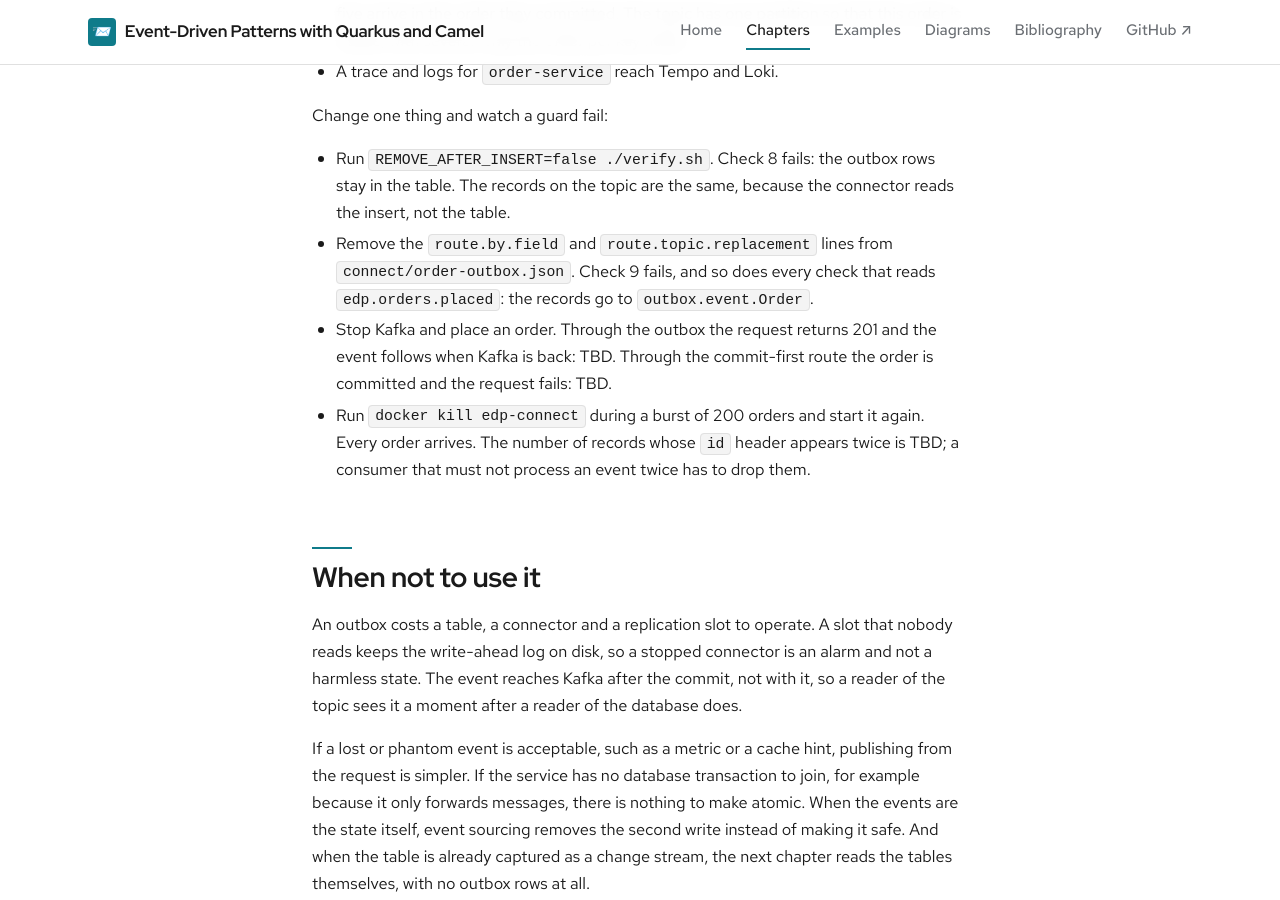
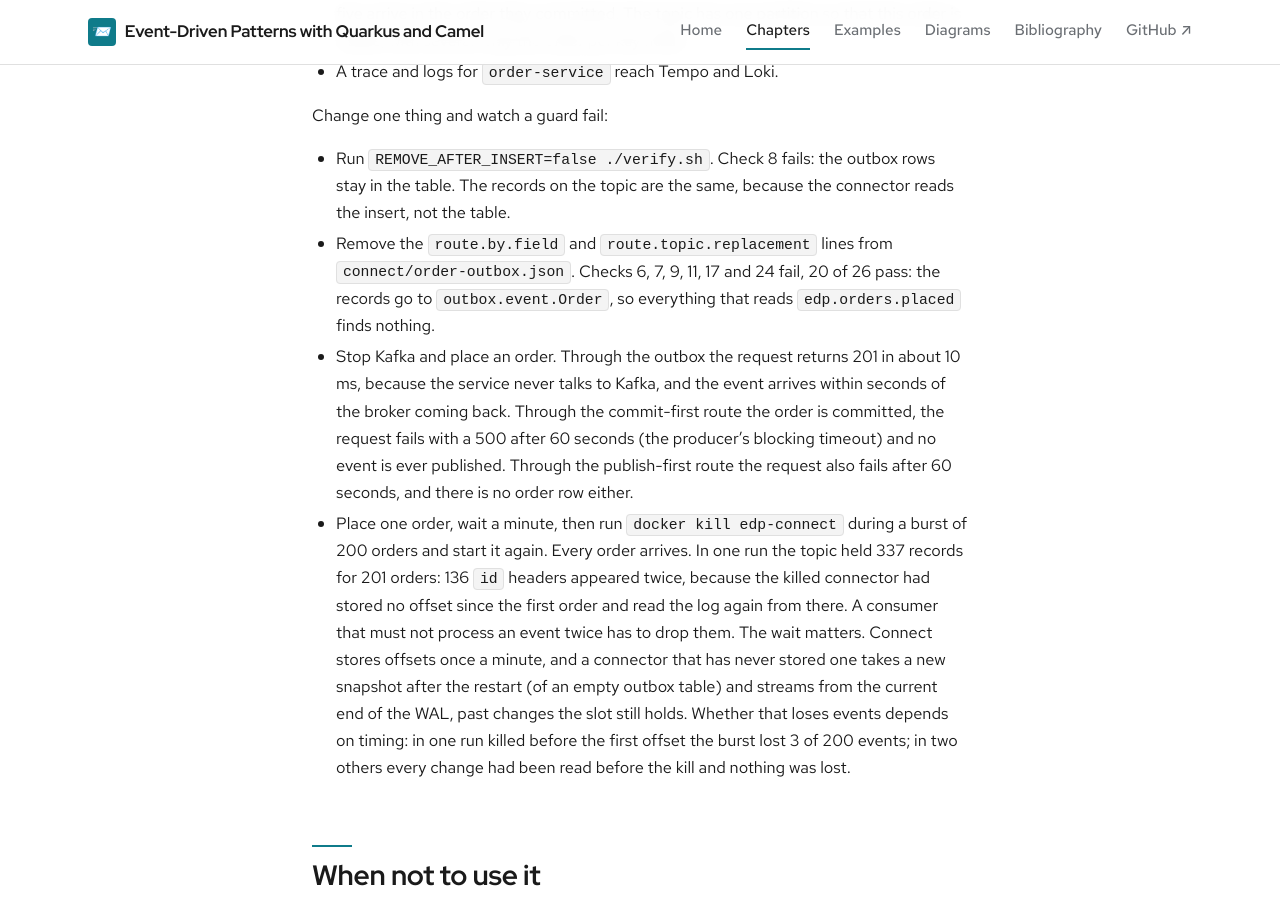
Before and after one commit to patterncatalyst/event-driven-patterns-with-quarkus-and-camel, a Jekyll site: the page built from _docs/08-transactional-outbox.md, in a window 1280 px wide and 900 px high, scrolled down 5430 px. Built offline with Jekyll 4.4.1, drawn with Linux system fonts in a browser that asks for light colours; some web fonts are replaced; some of the changed text lies outside the part shown.

Commit message:
demo-08: 26/26 live, experiments measured; kill-before-first-offset stated as timing-dependent

````diff
--- a/_docs/08-transactional-outbox.md
+++ b/_docs/08-transactional-outbox.md
@@ -100,7 +100,7 @@ mvn -B verify
 ./verify.sh
 ```
 
-The Maven build runs the order service against PostgreSQL and Kafka from Dev Services: the order row and the outbox row are written together, a rolled-back order leaves neither, a duplicate is refused without a second row, and the two comparison routes lose and invent events when the crash switch fires. `verify.sh` starts Kafka, PostgreSQL, Connect, the LGTM stack and the service, registers the connector and prints `TBD/26 checks passed`.
+The Maven build runs the order service against PostgreSQL and Kafka from Dev Services: the order row and the outbox row are written together, a rolled-back order leaves neither, a duplicate is refused without a second row, and the two comparison routes lose and invent events when the crash switch fires. `verify.sh` starts Kafka, PostgreSQL, Connect, the LGTM stack and the service, registers the connector and prints `26/26 checks passed`.
 
 The checks read the effects, not the status codes:
 
@@ -114,9 +114,9 @@ The checks read the effects, not the status codes:
 Change one thing and watch a guard fail:
 
 - Run `REMOVE_AFTER_INSERT=false ./verify.sh`. Check 8 fails: the outbox rows stay in the table. The records on the topic are the same, because the connector reads the insert, not the table.
-- Remove the `route.by.field` and `route.topic.replacement` lines from `connect/order-outbox.json`. Check 9 fails, and so does every check that reads `edp.orders.placed`: the records go to `outbox.event.Order`.
-- Stop Kafka and place an order. Through the outbox the request returns 201 and the event follows when Kafka is back: TBD. Through the commit-first route the order is committed and the request fails: TBD.
-- Run `docker kill edp-connect` during a burst of 200 orders and start it again. Every order arrives. The number of records whose `id` header appears twice is TBD; a consumer that must not process an event twice has to drop them.
+- Remove the `route.by.field` and `route.topic.replacement` lines from `connect/order-outbox.json`. Checks 6, 7, 9, 11, 17 and 24 fail, 20 of 26 pass: the records go to `outbox.event.Order`, so everything that reads `edp.orders.placed` finds nothing.
+- Stop Kafka and place an order. Through the outbox the request returns 201 in about 10 ms, because the service never talks to Kafka, and the event arrives within seconds of the broker coming back. Through the commit-first route the order is committed, the request fails with a 500 after 60 seconds (the producer's blocking timeout) and no event is ever published. Through the publish-first route the request also fails after 60 seconds, and there is no order row either.
+- Place one order, wait a minute, then run `docker kill edp-connect` during a burst of 200 orders and start it again. Every order arrives. In one run the topic held 337 records for 201 orders: 136 `id` headers appeared twice, because the killed connector had stored no offset since the first order and read the log again from there. A consumer that must not process an event twice has to drop them. The wait matters. Connect stores offsets once a minute, and a connector that has never stored one takes a new snapshot after the restart (of an empty outbox table) and streams from the current end of the WAL, past changes the slot still holds. Whether that loses events depends on timing: in one run killed before the first offset the burst lost 3 of 200 events; in two others every change had been read before the kill and nothing was lost.
 
 ## When not to use it
 
````
Also changed, not shown: _plans/claims.md (+15 -0 lines), _plans/verification-log.md (+6 -0 lines), 1 other file.
